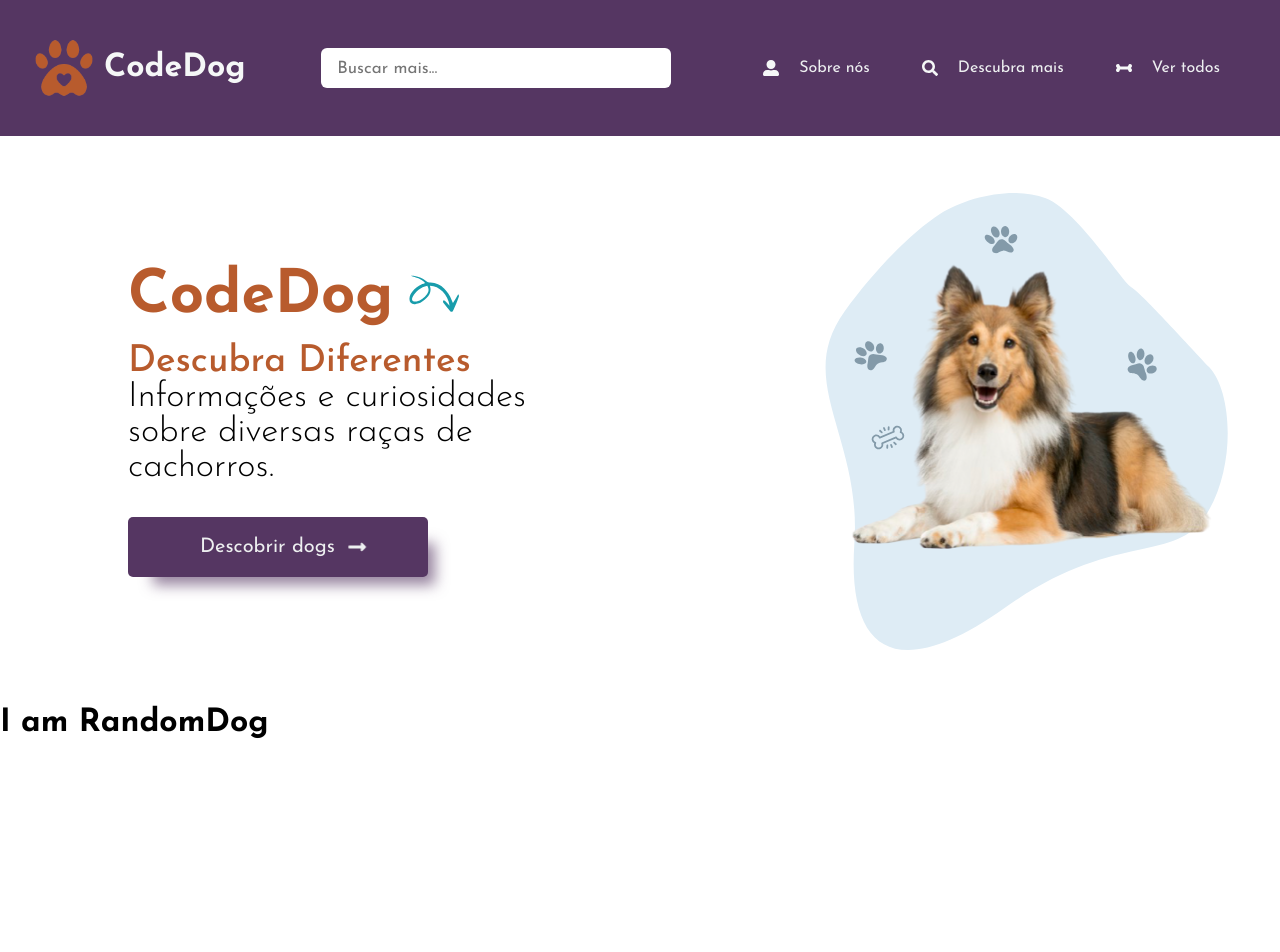
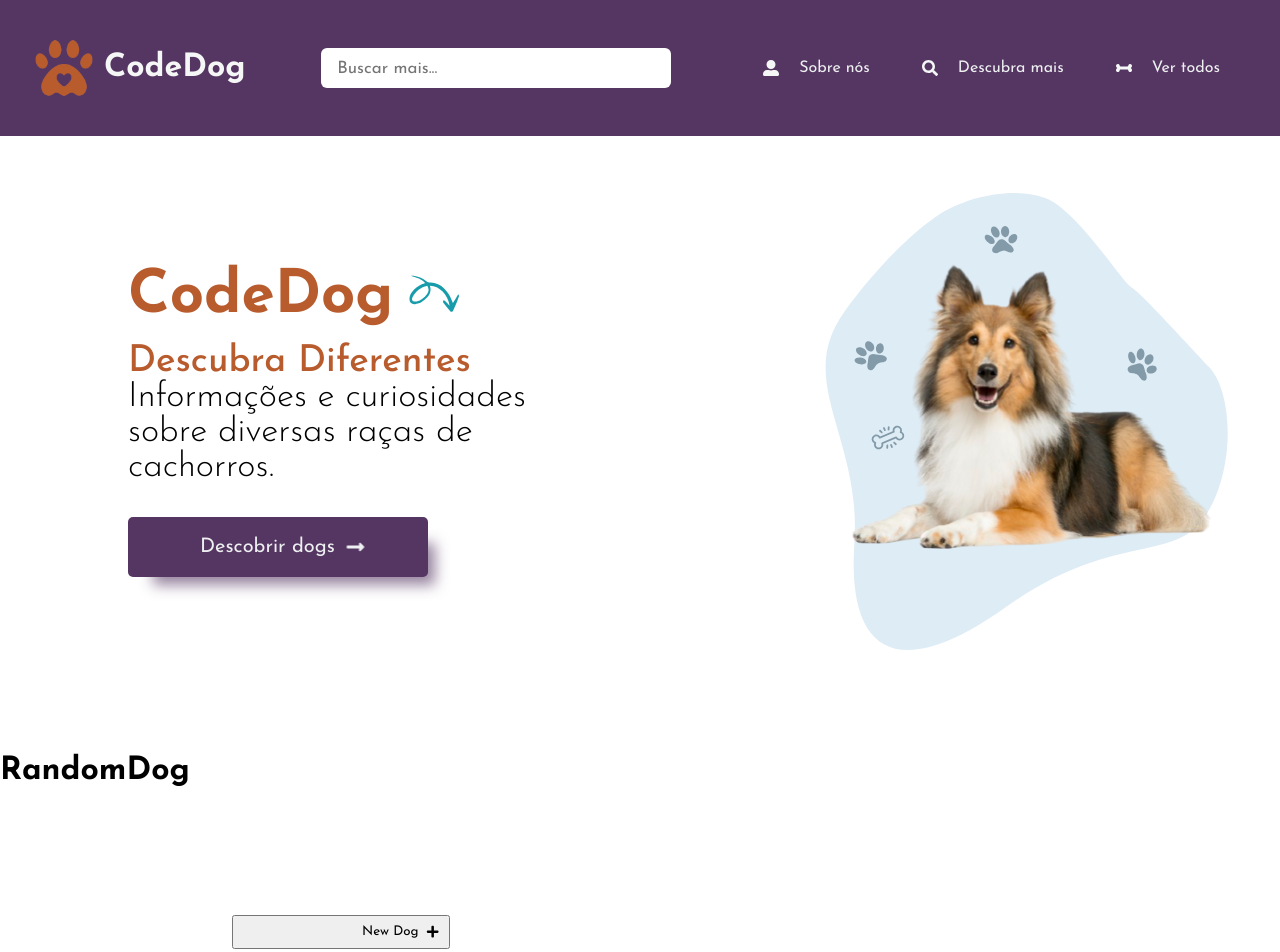
Before and after one commit to 011Jorge/which-is-dog, a React (Vite) app: page / in a window 1280 px wide. Shown: the top 952 px of the page. Before the commit the page ends 800 px from the top, so only its background shows below. Built offline with nearby package versions, Linux system fonts and the light colour scheme.

Commit message:
:construction: building randomDog component

```diff
--- a/src/components/randomDog/index.jsx
+++ b/src/components/randomDog/index.jsx
@@ -1,9 +1,21 @@
 import React from "react";
+
+import { FaPlus } from "react-icons/fa";
 
 function RandomDog() {
   return (
     <div className="container-randomDog">
-      <h1>I am RandomDog</h1>
+      <h1 className="pt-5">RandomDog</h1>
+
+      <div className="container-dogData p-7">
+        <div className="container-imageDog"></div>
+        <div className="ml-9 p-4">
+          <button className="button-randomDog my-3 pl-9 flex">
+            New Dog <FaPlus className="iconPlus m-1" />
+          </button>
+          <div className="container-infoDog"></div>
+        </div>
+      </div>
     </div>
   );
 }
```
